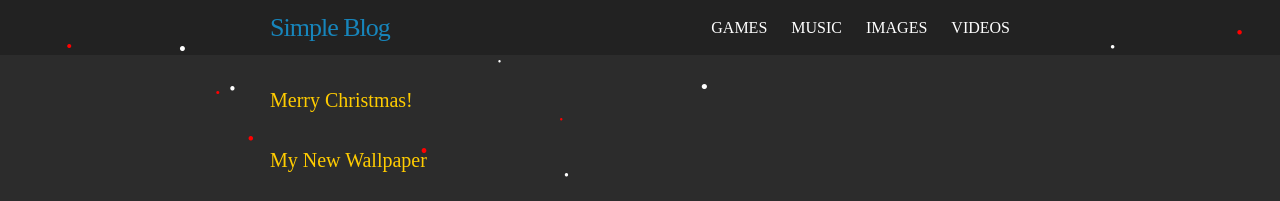
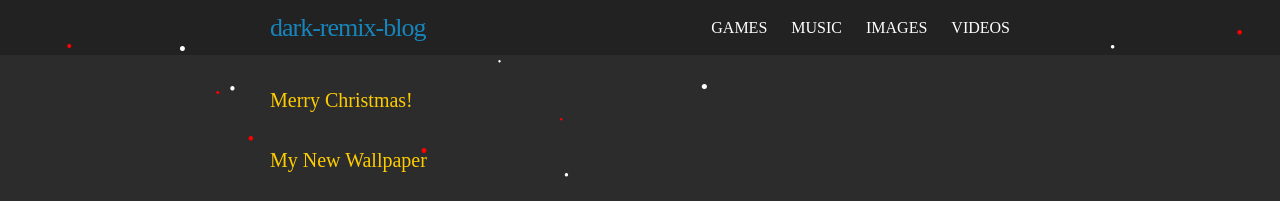
Before and after one commit to skandyn-sh/skandyn-sh.github.io, a Jekyll site: the page built from index.html, in a window 1280 px wide. Shown: the top 201 px of the page. Built offline with Jekyll 4.4.1, drawn with Linux system fonts in a browser that asks for light colours; nearby versions of some CDN libraries; library files that are not in the unit come from our copies; comment, search, counter and statistics services are not loaded.

Commit message:
Update _config.yml

```diff
--- a/_config.yml
+++ b/_config.yml
@@ -1,4 +1,4 @@
-title: Simple Blog
+title: dark-remix-blog
 email:
 baseurl: "" # the subpath of your site, e.g. /blog
 url: "http://skandyn-sh.github.io" # the base hostname & protocol for your site, e.g. http://example.com
```
